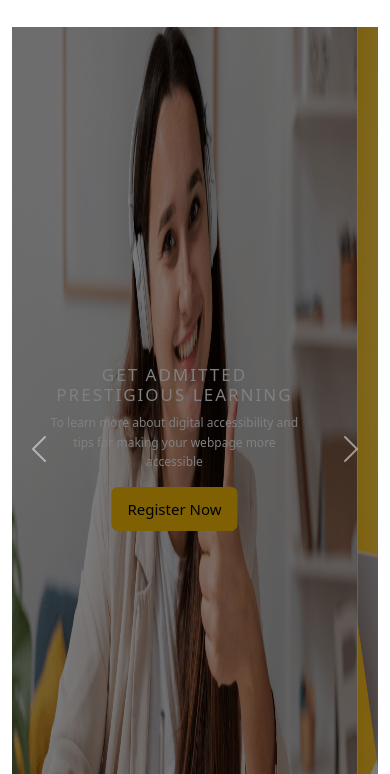
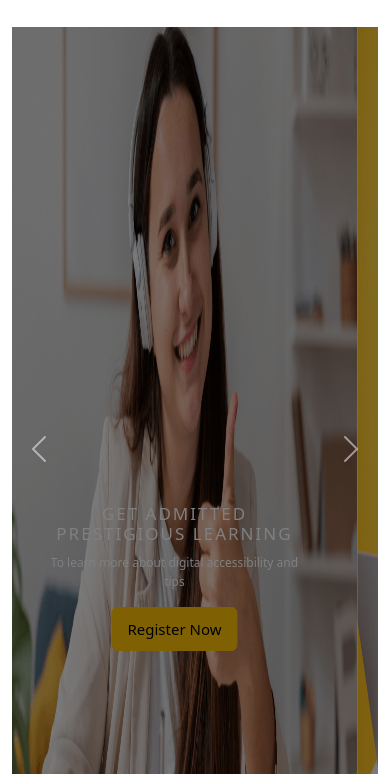
Before and after one commit to Bachan-kubi/edu-care, a plain HTML site: page index.html in a window 390 px wide. Shown: the part 70-844 px from the top of the page. Drawn offline with nearby package versions, Linux system fonts and the light colour scheme.

Commit message:
final edition done

```diff
--- a/index.html
+++ b/index.html
@@ -100,7 +100,7 @@
             <div class="carousel-caption">
               <h5>Get Admitted <br> Prestigious Learning</h5>
               <p>
-                To learn more about digital accessibility and tips for making your webpage more accessible
+                To learn more about digital accessibility and tips
               </p>
               <p><a href="#" class="btn btn-warning mt-3">Register Now</a></p>
             </div>
--- a/style.css
+++ b/style.css
@@ -38,7 +38,7 @@
 /* Media queaty started */
 @media only screen and (min-width: 768px) and (max-width: 992px) {
 	.carousel-caption {
-		bottom: 350px;
+		bottom: 100px;
 	}
 	.carousel-caption p {
 		width: 100%;
@@ -47,7 +47,7 @@
 }
 @media only screen and (max-width: 568px) {
 	.carousel-caption {
-		bottom: 320px;
+		bottom: 200px;
 	}
 	.carousel-caption h5 {
 		font-size: 17px;
```
